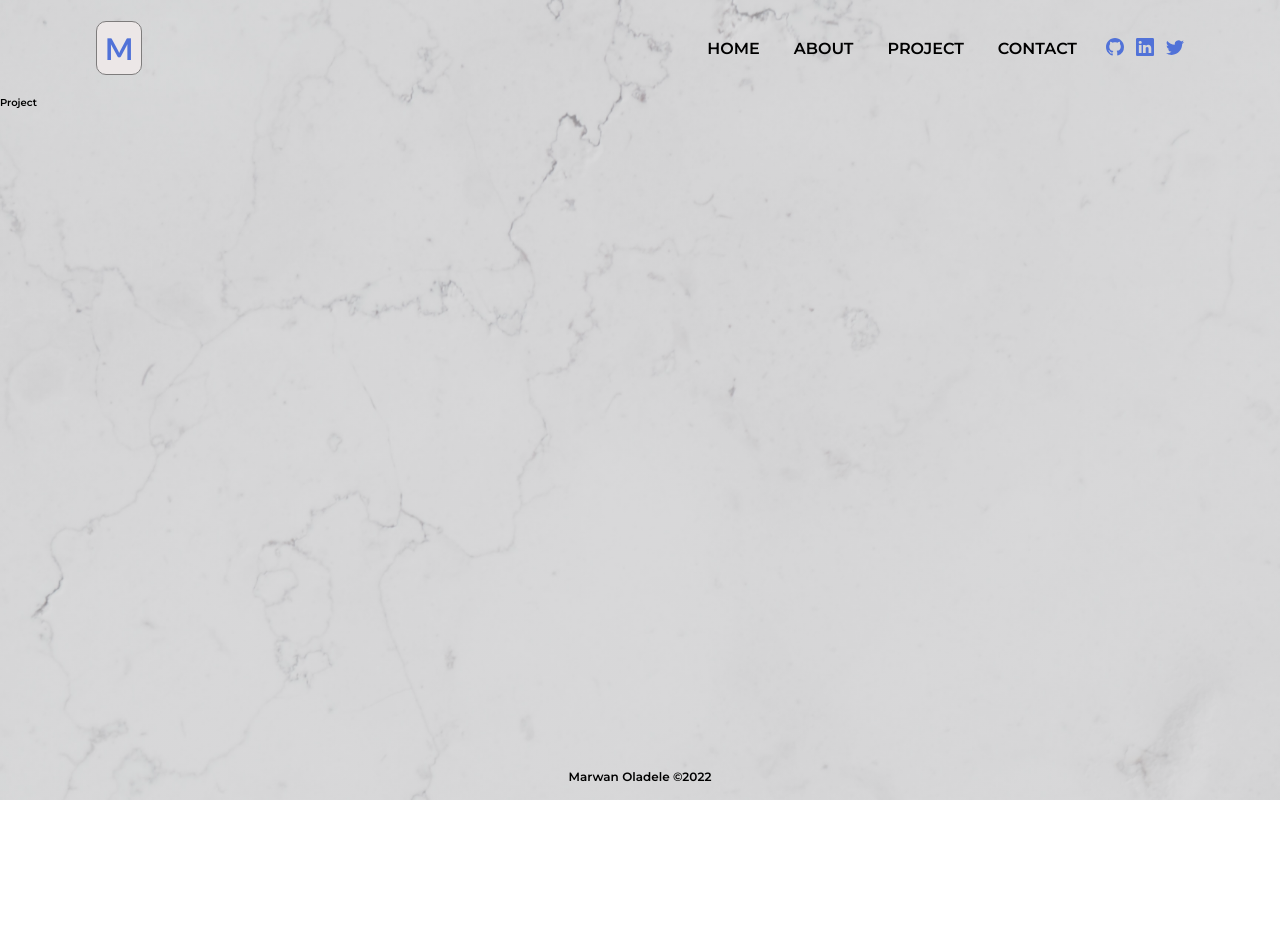
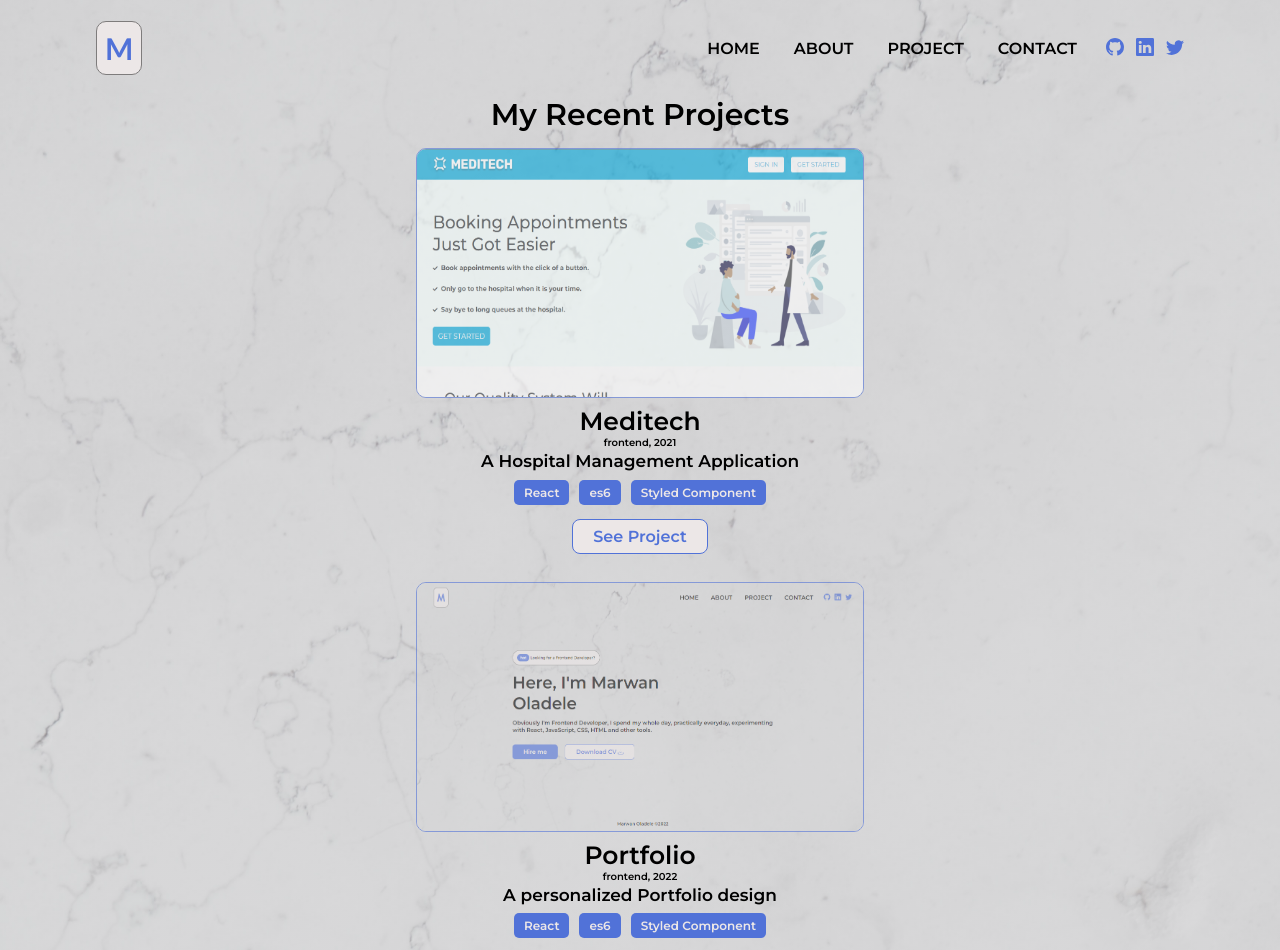
Before and after one commit to MarwanOladele/Personal-Portfolio, a React (Create React App) app: page /project in a window 1280 px wide. Shown: the top 950 px of the page. Before the commit the page ends 800 px from the top, so only its background shows below. Built offline with nearby package versions, Linux system fonts and the light colour scheme.

Commit message:
project page implemented

```diff
--- a/src/App.css
+++ b/src/App.css
@@ -177,8 +177,75 @@ html {
 
 /* PROJECT */
 
+.project-main {
+  min-height: 82vh;
+}
+
+.projectImage {
+  width: 35vw;
+  height: 25rem;
+  border-radius: 1rem;
+  border: 0.1rem solid #5172d8;
+  opacity: 0.6;
+}
+
 .project {
-  min-height: 82vh;
+  display: flex;
+  flex-direction: column;
+  justify-content: center;
+  align-items: center;
+  margin: 0 auto;
+  margin-bottom: 2rem;
+}
+
+.project-header {
+  text-align: center;
+  font-size: 3rem;
+  margin: 0 0 1.5rem 0;
+}
+
+.project h1 {
+  font-size: 2.5rem;
+  margin: 0.8rem 0 0 0;
+}
+
+.portfolio p {
+  font-size: 1.6rem;
+  line-height: 0;
+}
+
+.explanation {
+  font-size: 1.7rem;
+  line-height: 1.5;
+}
+
+.stack span {
+  padding: 0.5rem 1rem;
+  line-height: 3;
+  margin: 5px;
+  font-size: 1.2rem;
+  border-radius: 0.5rem;
+  background-color: #5172d8;
+  color: rgb(236, 231, 231);
+}
+
+.project a {
+  padding: 0.7rem 2rem;
+  font-size: 1.6rem;
+  color: #5172d8;
+  border-radius: 0.8rem;
+  border: 0.1rem solid #5172d8;
+  background-color: rgb(236, 231, 231);
+  text-decoration: none;
+  margin: 0.8rem;
+}
+
+.project a:hover {
+  background-color: #5172d8;
+  color: rgb(236, 231, 231);
+  transition: all 1s ease;
+  transform: translateY(-0.2rem);
+  cursor: pointer;
 }
 
 /* ABOUT */
@@ -208,7 +275,7 @@ html {
 
 .about-me-main h1 {
   font-size: 3rem;
-  margin: 1.5rem 0;
+  margin: 0 0 1.5rem 0;
 }
 
 .about-me p {
@@ -253,7 +320,7 @@ textarea {
 
 .contactflex h1 {
   font-size: 3rem;
-  margin: 1.5rem 0;
+  margin: 0 0 1.5rem 0;
 }
 
 .contact button {
@@ -280,6 +347,10 @@ textarea {
   }
 
   .about-me {
+    width: 90vw;
+  }
+
+  .project {
     width: 90vw;
   }
 }
@@ -349,6 +420,10 @@ textarea {
   .home {
     padding-bottom: 0;
   }
+
+  .projectImage {
+    width: 60vw;
+  }
 }
 
 @media screen and (max-width: 450px) {
@@ -357,6 +432,9 @@ textarea {
     font-size: 0.9rem;
   }
 
+  .projectImage {
+    width: 85vw;
+  }
   .bsdownload {
     font-size: 1.3rem;
   }
--- a/src/Component/Footer.jsx
+++ b/src/Component/Footer.jsx
@@ -4,7 +4,7 @@ const Footer = () => {
   return (
     <>
       <section className="footer">
-        <p>Marwan Oladele &copy;2022</p>
+        <p>Marwan Oladele &copy;{new Date().getFullYear()}</p>
       </section>
     </>
   );
--- a/src/Component/Project.jsx
+++ b/src/Component/Project.jsx
@@ -1,7 +1,51 @@
 import React from "react";
+import asset1 from "../Assets/asset1.png";
+import asset2 from "../Assets/asset2.png";
 
 const Project = () => {
-  return <div className="project">Project</div>;
+  return (
+    <>
+      <div className="project-main">
+        <h1 className="project-header">My Recent Projects</h1>
+        <div className="project">
+          <img
+            className="projectImage"
+            src={asset2}
+            alt="Product Landing Page"
+          />
+          <h1>Meditech</h1>
+          <p>frontend, 2021</p>
+          <p className="explanation">A Hospital Management Application</p>
+          <div className="stack">
+            <span>React</span>
+            <span>es6</span>
+            <span>Styled Component</span>
+          </div>
+          <a href="https://meditech-react.netlify.app/" target="blank">
+            See Project
+          </a>
+        </div>
+        <div className="project">
+          <img
+            className="projectImage"
+            src={asset1}
+            alt="Product Landing Page"
+          />
+          <h1>Portfolio</h1>
+          <p>frontend, 2022</p>
+          <p className="explanation">A personalized Portfolio design</p>
+          <div className="stack">
+            <span>React</span>
+            <span>es6</span>
+            <span>Styled Component</span>
+          </div>
+          <a href="https://ooladelemarwan.netlify.app" target="blank">
+            See Project
+          </a>
+        </div>
+      </div>
+    </>
+  );
 };
 
 export default Project;
```
Also changed, not shown: src/Assets/asset1.png (added), src/Assets/asset2.png (added).
